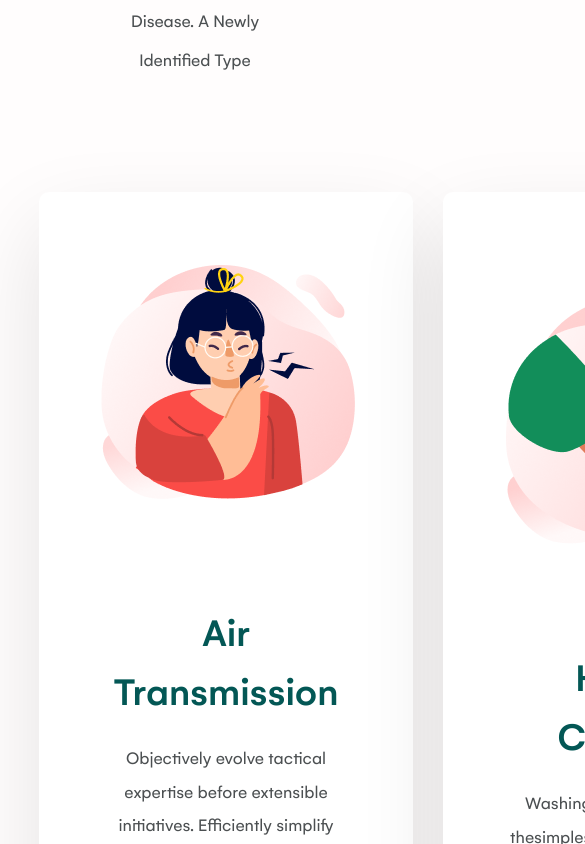
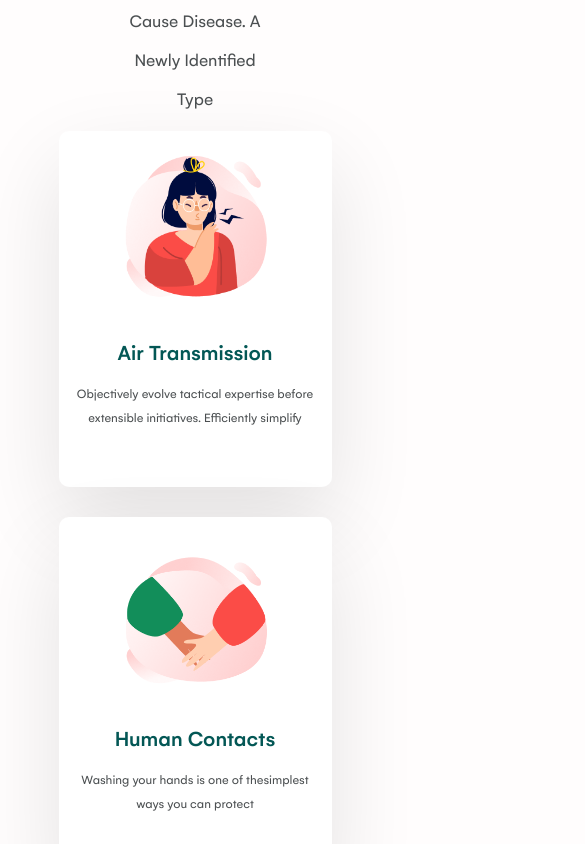
Before and after one commit to YongminK/mockups, a React (Create React App) app in the folder covid-19/: page / in a window 390 px wide. Shown: the part 1700-2544 px from the top of the page, 585 px wide, since content can reach past the window. Built offline with nearby package versions, Linux system fonts and the light colour scheme.

Commit message:
contagion mobile

```diff
--- a/covid-19/src/styles/contagion.sass
+++ b/covid-19/src/styles/contagion.sass
@@ -38,3 +38,36 @@
 				border-bottom: 6px solid $secondary
 			&:nth-of-type(2)
 				margin: 0 30px
+@media screen and (max-width: 550px)
+	.contagion
+		padding: 0 5%
+@media screen and (max-width: 767px)
+	.contagion
+		padding: 0 15%
+		background-size: 50%
+		margin-bottom: 50px
+		&__content
+			display: flex
+			flex-direction: column
+			margin-top: 11px
+			&__block
+				width: auto
+				height: 300px
+				padding: 20px 15px 30px
+				text-align: center
+				border-bottom: 6px solid #FFFFFF
+				img
+					min-width: 150px
+					width: 150px
+					height: 150px
+					min-height: 150px
+					margin-bottom: 10px
+				.title-green
+					font-size: 22px
+					font-family: 'Gelion-Medium'
+					margin-bottom: 13px
+				.text
+					font-size: 13px
+					margin: 0
+				&:nth-of-type(2)
+					margin: 30px 0
--- a/covid-19/src/styles/main-style.sass
+++ b/covid-19/src/styles/main-style.sass
@@ -39,11 +39,11 @@ button
 .block
 	& > p
 		text-align: center
-	.title-red
+	& > .title-red
 		font-size: 29px
 		line-height: 1.24
 		margin-bottom: 25px
-	.title-green
+	& > .title-green
 		font-size: 40px
 		margin-bottom: 20px
 	& > .text
```
